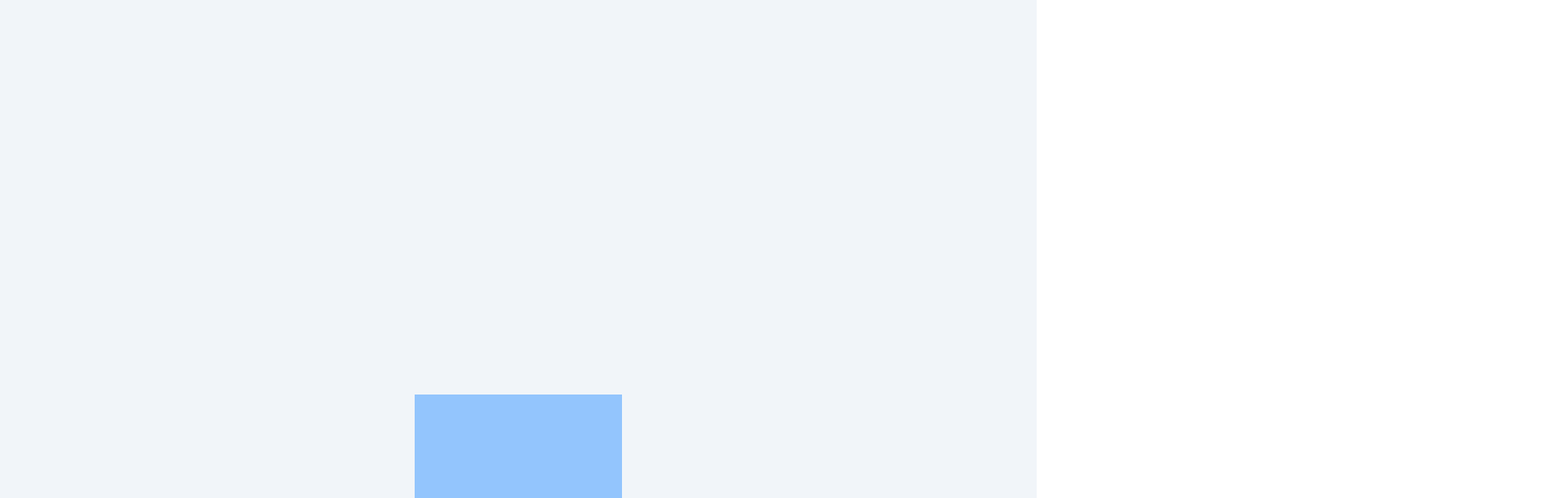
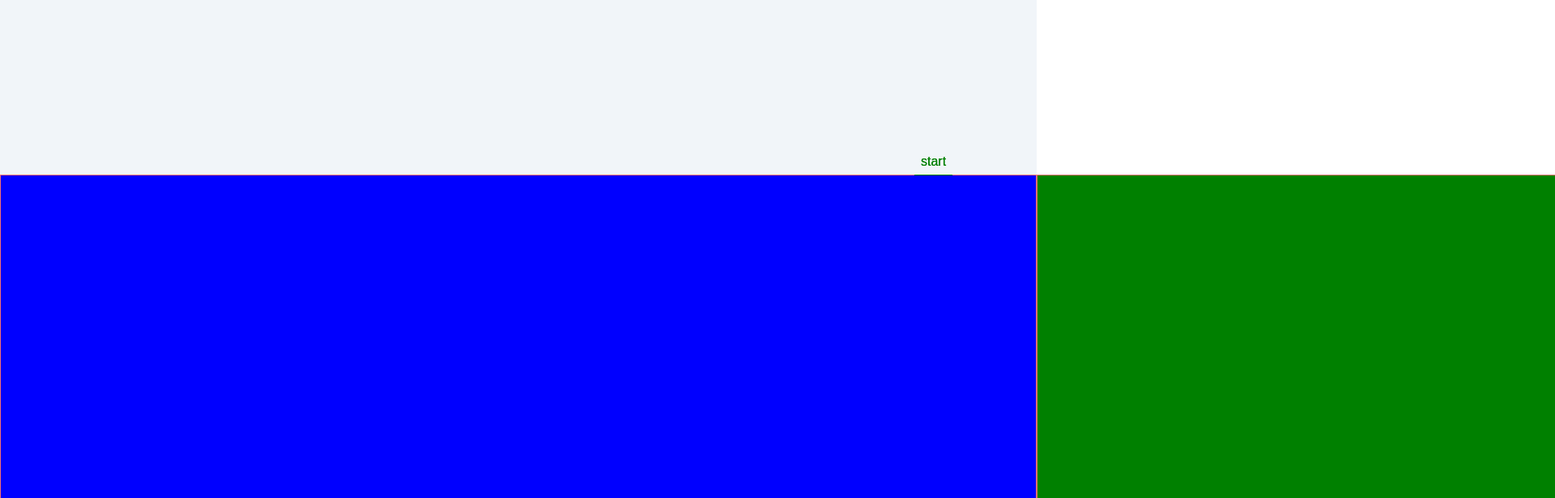
Before and after one commit to Serotoninene/scroll-test, a React (Vite) app: page / in a window 1280 px wide. Shown: the part 2184-2800 px from the top of the page at 81% size, 1920 px wide, since content can reach past the window. Built offline with nearby package versions, Linux system fonts and the light colour scheme.

Commit message:
made a horizontal slider

```diff
--- a/src/App.tsx
+++ b/src/App.tsx
@@ -1,6 +1,9 @@
-import { useLenis } from "./contexts/LenisContext";
+import { useEffect, useRef } from "react";
+import { gsap } from "gsap";
+import { ScrollTrigger } from "gsap/ScrollTrigger";
 
-const array = new Array(5).fill(0);
+const array = new Array(3).fill(0);
+const sliderArray = ["blue", "green", "red"];
 
 const Placeholder = () => {
   return (
@@ -10,11 +13,71 @@ const Placeholder = () => {
   );
 };
 
+const PinnedPlaceholder = () => {
+  const ref = useRef<HTMLDivElement>(null);
+  const sliderRef = useRef<HTMLDivElement>(null);
+
+  useEffect(() => {
+    gsap.registerPlugin(ScrollTrigger);
+  }, []);
+
+  useEffect(() => {
+    if (!ref.current || !sliderRef.current) return;
+
+    // gsap.to(ref.current, {
+    //   scrollTrigger: {
+    //     trigger: ref.current,
+    //     start: "top top",
+    //     end: "bottom top",
+    //     pin: true,
+    //     pinSpacing: false,
+    //     scrub: true,
+    //   },
+    // });
+
+    gsap.to(sliderRef.current, {
+      xPercent: -100 * (sliderArray.length - 1),
+      scrollTrigger: {
+        trigger: ref.current,
+        start: "top top",
+        markers: true,
+        end: "bottom top",
+        scrub: 0.9,
+        pin: true,
+        pinSpacing: false,
+        snap: {
+          // or "labels" or function or Array
+          duration: 0.5,
+          directional: true,
+          ease: "power3",
+          // other callbacks: onStart, onInterrupt
+        },
+      },
+    });
+  }, [ref.current, sliderRef.current]);
+
+  return (
+    <section ref={ref} className="h-[300vh]">
+      <div ref={sliderRef} className="flex">
+        {sliderArray.map((color, idx) => (
+          <div
+            className="h-screen w-screen flex-none border border-red-400"
+            style={{ backgroundColor: color }}
+            key={idx}
+          ></div>
+        ))}
+      </div>
+    </section>
+  );
+};
+
 function App() {
-  const lenis = useLenis();
-  console.log(lenis);
   return (
     <main className="min-h-screen bg-slate-100">
+      {array.map((_, idx) => (
+        <Placeholder key={idx} />
+      ))}
+      <PinnedPlaceholder />
       {array.map((_, idx) => (
         <Placeholder key={idx} />
       ))}
--- a/src/contexts/LenisContext.tsx
+++ b/src/contexts/LenisContext.tsx
@@ -26,7 +26,7 @@ export const LenisProvider = ({ children }: { children: React.ReactNode }) => {
   useEffect(() => {
     lenis.current = new Lenis({
       lerp: 0.1,
-      wheelMultiplier: 100,
+      // wheelMultiplier: 100,
     });
 
     function raf(time: number) {
```
